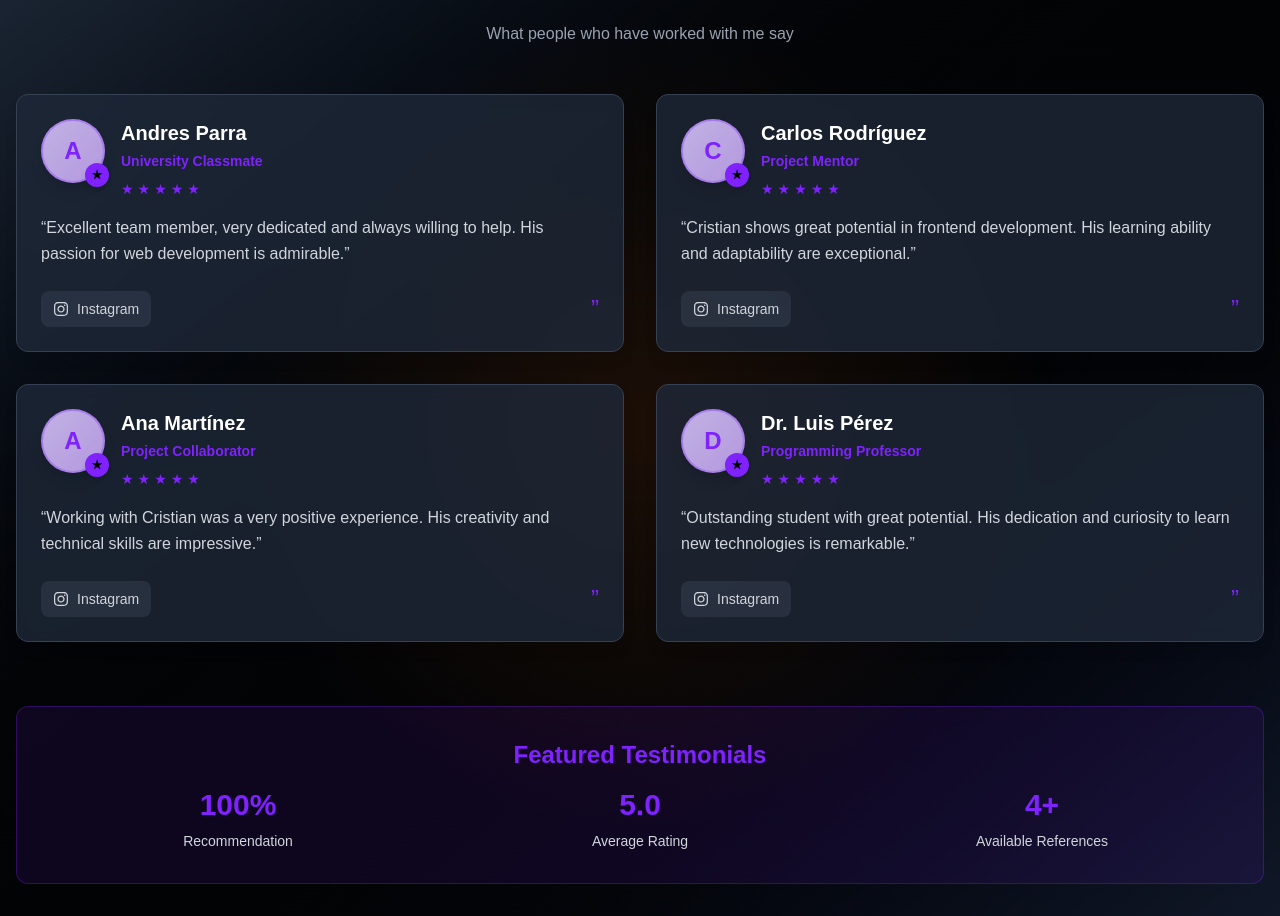
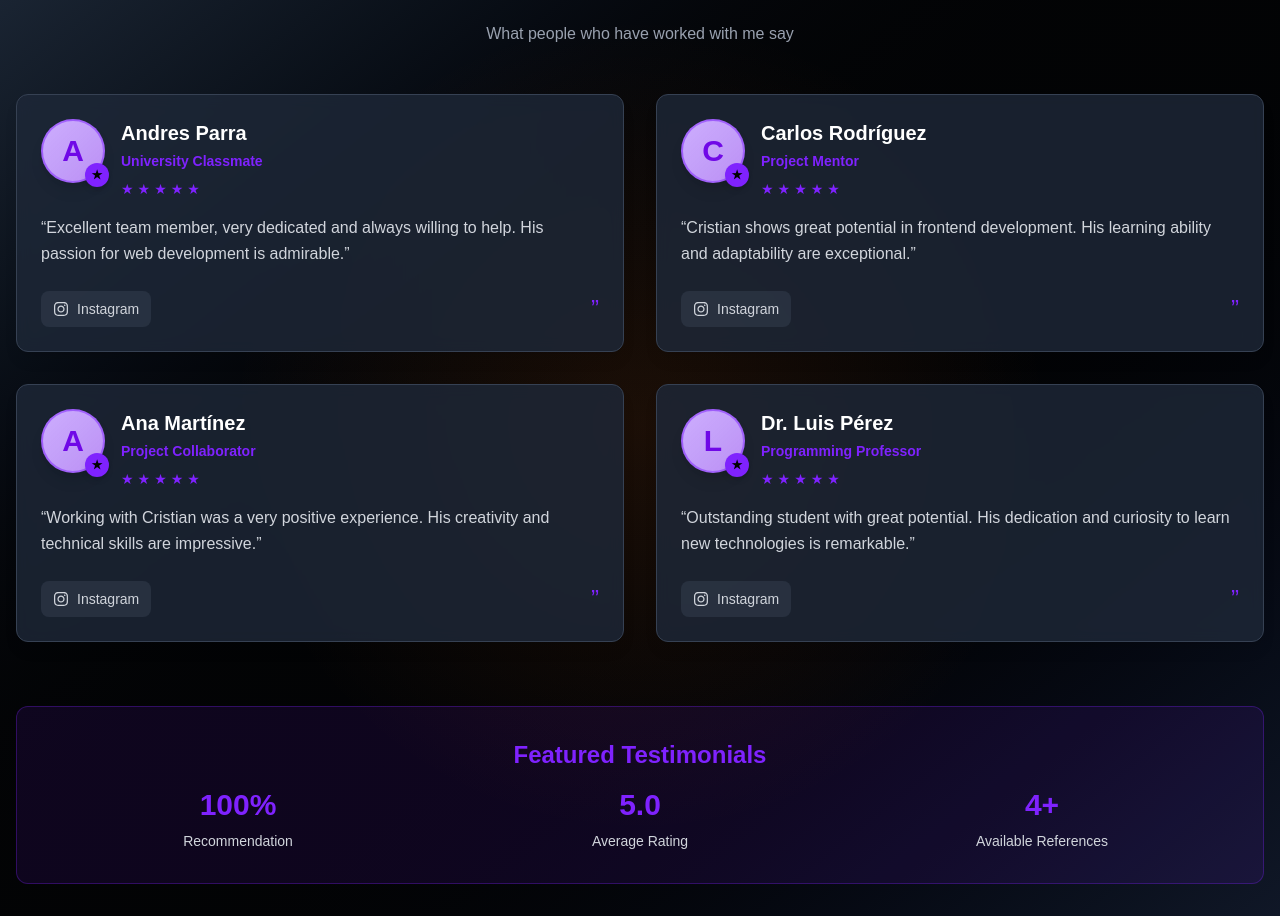
Before and after one commit to cristiancg11/Cristian-Portafolio, a Next.js app: page / in a window 1280 px wide. Shown: the part 4268-5184 px from the top of the page. Built offline with nearby package versions, Linux system fonts and the light colour scheme; no server answers.

Commit message:
fix(references): mejorar visibilidad y contraste de iniciales en avatares

```diff
--- a/src/components/ReferencesSection.tsx
+++ b/src/components/ReferencesSection.tsx
@@ -106,8 +106,8 @@ export default function ReferencesSection() {
                 {/* Header with avatar and name */}
                 <div className="flex items-start gap-4 mb-4">
                   <div className="relative flex-shrink-0">
-                    <div className="w-16 h-16 rounded-full bg-gradient-to-br from-violet-600/20 to-violet-700/30 dark:bg-gray-700 bg-gray-300 flex items-center justify-center text-2xl font-bold text-violet-600 dark:text-violet-400 border-2 border-violet-600/30 group-hover:border-violet-600 transition-all duration-300 shadow-lg">
-                      {ref.name.charAt(0).toUpperCase()}
+                    <div className="w-16 h-16 rounded-full bg-gradient-to-br from-violet-600/30 to-violet-700/40 dark:bg-violet-600/20 bg-violet-100 flex items-center justify-center text-2xl sm:text-3xl font-bold text-violet-700 dark:text-violet-300 border-2 border-violet-600/50 group-hover:border-violet-600 transition-all duration-300 shadow-lg">
+                      {ref.name.split(' ').filter(word => !['Dr.', 'Mr.', 'Mrs.', 'Ms.'].includes(word)).join(' ').charAt(0).toUpperCase()}
                     </div>
                     <div className="absolute -bottom-1 -right-1 w-6 h-6 bg-violet-600 rounded-full flex items-center justify-center shadow-md">
                       <span className="text-black text-xs font-bold">★</span>
```
